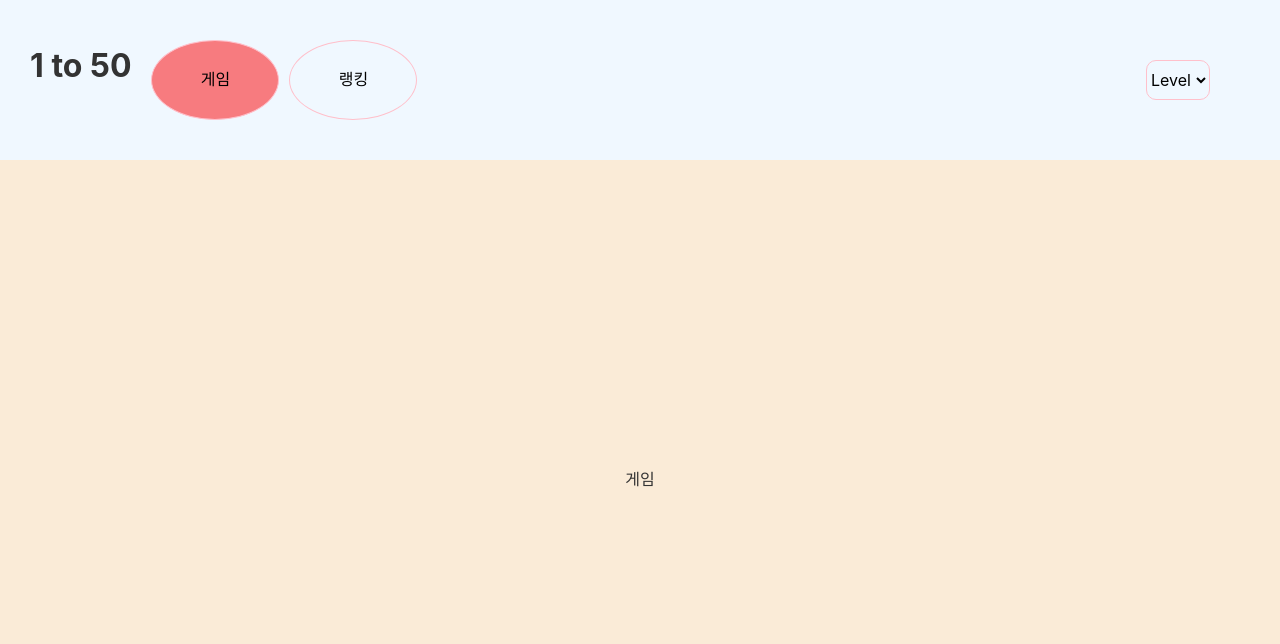
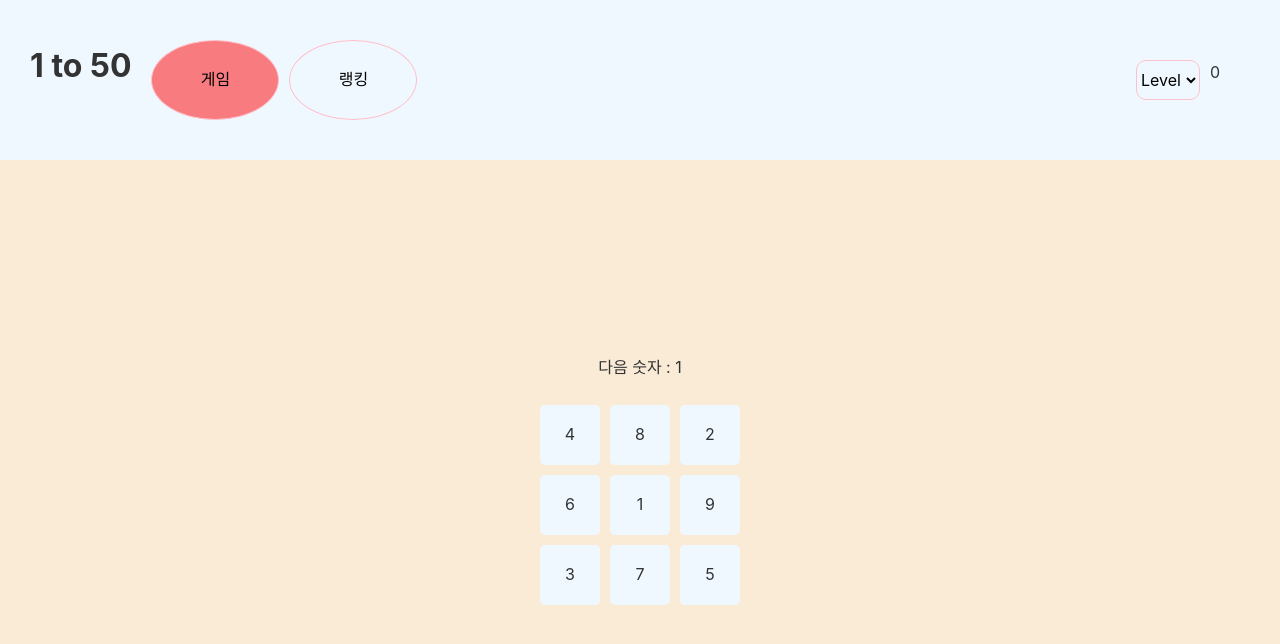
Before and after one commit to AND-SOPT-WEB/JunHyukKong, a React (Vite) app in the folder week3/: page / in a window 1280 px wide. Shown: the top 644 px of the page. Built offline with nearby package versions, Linux system fonts and the light colour scheme.

Commit message:
feat: 게임 기본 구조 구현

```diff
--- a/week3/src/App.jsx
+++ b/week3/src/App.jsx
@@ -1,21 +1,21 @@
 import { useState } from 'react'
 import Header from './components/Header'
-import Game from './components/Game';
-import Ranking from './components/Ranking';
+import Game from './pages/Game';
+import Ranking from './pages/Ranking';
 import styled from "@emotion/styled"
 
 
 function App() {
   const [mode, setMode] = useState("game");
-  const [level, setLevel] = useState("level");
+  const [level, setLevel] = useState(1);
   const [time, setTime] = useState(0);
 
   return (
     <>
-    <Header mode={mode} setMode={setMode} setLevel={setLevel} time={setTime}/>
+    <Header mode={mode} setMode={setMode} setLevel={setLevel} time={time}/>
     <Body>
       {
-        mode === "game" ? <Game/> : <Ranking/>
+        mode === "game" ? <Game level={level} setTime={setTime}/> : <Ranking/>
       }
     </Body>
 
--- a/week3/src/components/Game.jsx
+++ /dev/null
@@ -1,11 +0,0 @@
-import React from 'react'
-
-const Game = () => {
-  return (
-    <div>
-      게임
-    </div>
-  )
-}
-
-export default Game
--- /dev/null
+++ b/week3/src/components/GameBoard.jsx
@@ -0,0 +1,86 @@
+import React, { useEffect, useState } from 'react'
+import styled from "@emotion/styled"
+
+//아직 시간 가는거랑, 블록 없어지는 거 구현 x
+const GameBoard = ({level, targetNumber, setTargetNumber, setTime}) => {
+
+
+  const lineCount = (level + 2);
+  const cellCount = lineCount ** 2;
+  const endNumber = cellCount * 2;
+
+  const [cells, setCells] = useState([]);
+  const [secondCells, setSecondCells] = useState([]);
+  const [flashNumber, setFlashNumber] = useState(null);
+
+  useEffect(()=>{
+    const initialCells =  Array.from({length: cellCount}, (_,i)=> i+1).sort(() => Math.random() - 0.5);
+
+    setCells(initialCells);
+    setSecondCells(initialCells.map((num)=> num + cellCount).sort(()=>Math.random() - 0.5));
+    setTargetNumber(1);
+  },[cellCount])
+
+
+  const handleClickItem = (number, index) => {
+    console.log("클릭:",number);
+    console.log("타겟:",targetNumber);
+    if(number === targetNumber){
+      setFlashNumber(number);
+      setTargetNumber((prev)=>prev+1);
+
+      //애니메이션(0.2s)이 끝난 뒤에 숫자 변경
+      setTimeout(()=>{
+        setCells((cells)=>cells.map((number,idx)=> idx===index ? secondCells[idx] : number));
+      },200);
+    }
+  }
+
+  console.log(cells, secondCells);
+  return (
+    <Grid $lineCount = {lineCount} >
+      {cells.map((number, index)=> (
+        <GridItem key={`item-${index}`} onClick={()=>handleClickItem(number, index)} className={flashNumber === number ? "flash" : ""}>
+          {number}
+        </GridItem>
+      ))}
+    </Grid>
+  )
+}
+
+export default GameBoard
+
+const Grid = styled.section`
+  display: grid;
+  grid-template-columns: repeat(${({ $lineCount }) => $lineCount}, 1fr);
+  grid-template-rows: repeat(${({ $lineCount }) => $lineCount}, 1fr);
+  gap: 10px;
+`
+
+const GridItem = styled.article`
+  display: flex;
+  align-items: center;
+  justify-content: center;
+  background-color: aliceblue;
+
+  width: 60px;
+  height: 60px;
+  cursor: pointer;
+  border-radius: 5px;
+
+  @keyframes flash {
+    0% {
+      background-color: aliceblue;
+    }
+    50% {
+      background-color: white;
+    }
+    100%{
+      background-color: aliceblue;
+    }
+  }
+
+  &.flash{
+    animation: flash 0.2s ease-in-out;
+  }
+`
--- a/week3/src/components/Header.jsx
+++ b/week3/src/components/Header.jsx
@@ -13,22 +13,22 @@ const Header = ({mode, setMode, setLevel, time = 0}) => {
   }
 
   const handleLevelChange = (event) => {
-    setLevel(event.target.value);
+    setLevel(Number(event.target.value));
   };
 
   return (
     <HeaderContainer>
-      <div style={{"display": "flex", "gap": "10px","margin-left": "30px"}}>
+      <div style={{"display": "flex", "gap": "10px","marginLeft": "30px"}}>
         <Title>1 to 50</Title>
         <ModeButton $isSelected={mode ==="game"} onClick={setModeGame}>게임</ModeButton>
         <ModeButton $isSelected={mode ==="ranking"} onClick={setModeRanking}>랭킹</ModeButton>
       </div>
 
-      <div style={{"display": "flex", "gap": "10px","margin-right": "60px"}}>
+      <div style={{"display": "flex", "gap": "10px","marginRight": "60px"}}>
         <LevelSelect onChange={handleLevelChange}>
-          <LevelOption value="1">Level 1</LevelOption>
-          <LevelOption value="2">Level 2</LevelOption>
-          <LevelOption value="3">Level 3</LevelOption>
+          <LevelOption value={1}>Level 1</LevelOption>
+          <LevelOption value={2}>Level 2</LevelOption>
+          <LevelOption value={3}>Level 3</LevelOption>
         </LevelSelect>
         <div>
           {time}
--- /dev/null
+++ b/week3/src/pages/Game.jsx
@@ -0,0 +1,27 @@
+import React, { useState } from 'react'
+import styled from "@emotion/styled"
+import GameBoard from '../components/GameBoard';
+
+const Game = ({level, setTime}) => {
+  const [targetNumber, setTargetNumber] = useState(0);
+  return (
+    <GameSection>
+      <div>
+        다음 숫자 : {targetNumber}
+      </div>
+      <GameBoard level={level} targetNumber={targetNumber} setTargetNumber={setTargetNumber} setTime={setTime}/>
+    </GameSection>
+
+  )
+}
+
+export default Game
+
+const GameSection = styled.section`
+  display: flex;
+  flex-direction: column;
+  justify-content: center;
+  align-items: center;
+
+  gap: 3vh;
+`
```
Also changed, not shown: week3/src/pages/Ranking.jsx (renamed from week3/src/components/Ranking.jsx).
